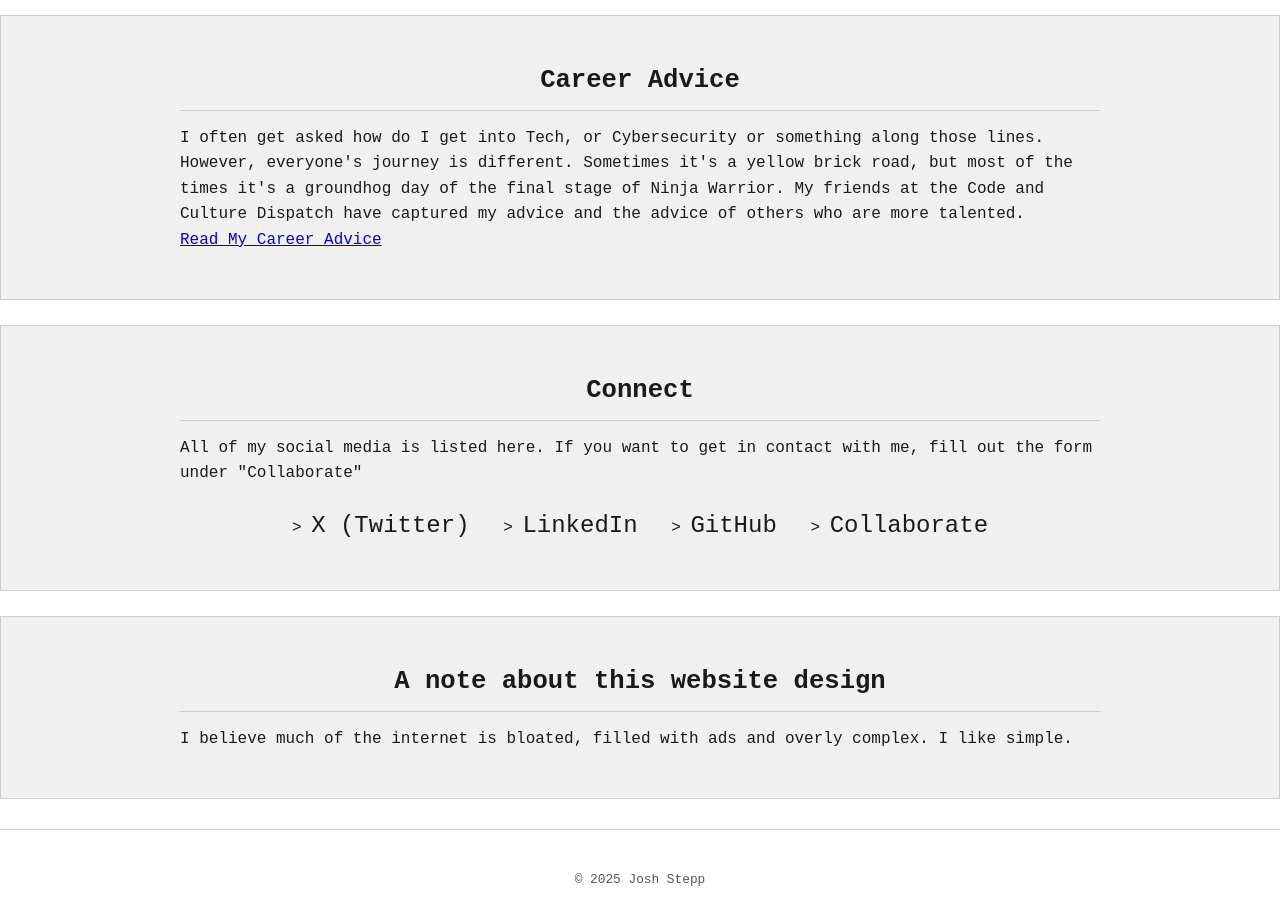
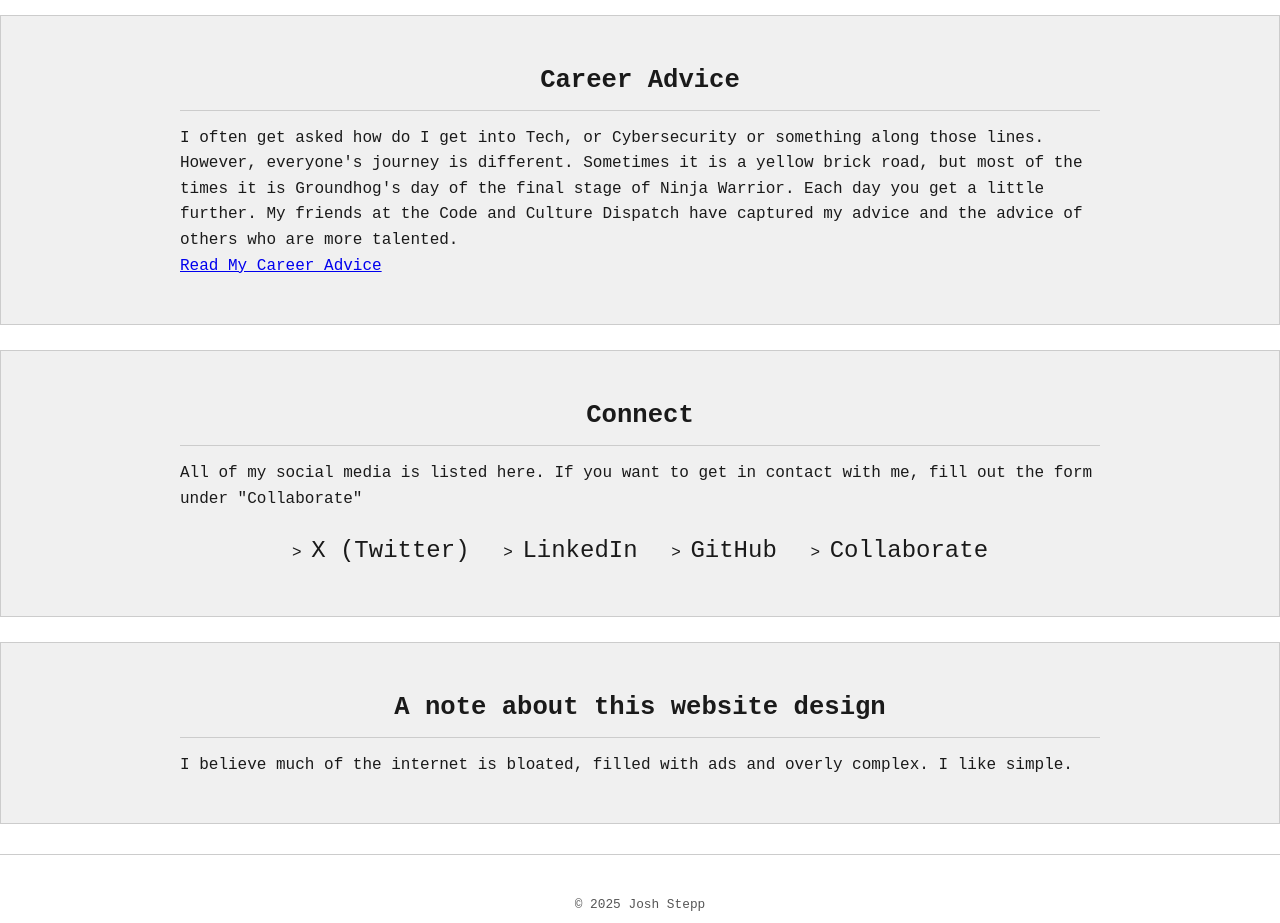
Before and after one commit to joshstepp/joshstepp.github.io, a plain HTML site: page index.html in a window 1280 px wide. Shown: the part 1460-2383 px from the top of the page. Drawn offline with Linux system fonts and the light colour scheme.

Commit message:
add career advice

```diff
--- a/index.html
+++ b/index.html
@@ -62,7 +62,7 @@ Josh Stepp is a cybersecurity professional with over a decade of experience in t
         <div class="container">
             <h2>Career Advice</h2>
             <p>
-                I often get asked how do I get into Tech, or Cybersecurity or something along those lines. However, everyone's journey is different. Sometimes it's a yellow brick road, but most of the times it's a groundhog day of the final stage of Ninja Warrior. My friends at the Code and Culture Dispatch have captured my advice and the advice of others who are more talented.
+                I often get asked how do I get into Tech, or Cybersecurity or something along those lines. However, everyone's journey is different. Sometimes it is a yellow brick road, but most of the times it is Groundhog's day of the final stage of Ninja Warrior. Each day you get a little further. My friends at the Code and Culture Dispatch have captured my advice and the advice of others who are more talented.
             </p>
 
             <p><a href="https://www.codeculturecollective.io/joshs-top-5-career-hacks-you-need-right-now/" target="_blank">Read My Career Advice </a></p>
```
